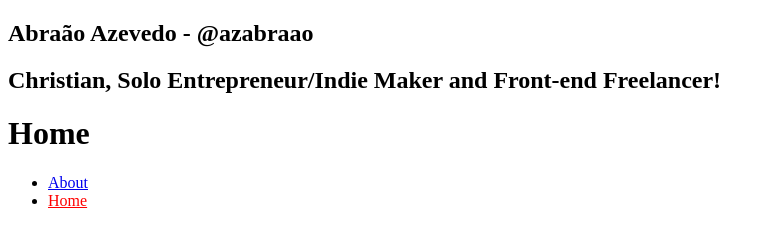
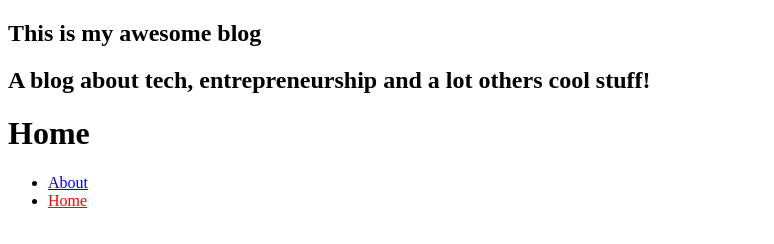
Before and after one commit to azabraao/gatsby-blog, a Gatsby site: page / in a window 1280 px wide. Shown: the whole page, without its empty margins (0-774 px from the left). Built offline with nearby package versions, Linux system fonts and the light colour scheme; Gatsby itself is replaced by a stand-in of ours.

Commit message:
use StaticQuery component for making graphql query

```diff
--- a/src/components/Profile/index.js
+++ b/src/components/Profile/index.js
@@ -1,13 +1,30 @@
 import React from "react"
+import { StaticQuery, graphql } from "gatsby"
 
 const Profile = () => {
   return (
-    <>
-      <h1>Abraão Azevedo - @azabraao</h1>
-      <h2>
-        Christian, Solo Entrepreneur/Indie Maker and Front-end Freelancer!
-      </h2>
-    </>
+    <StaticQuery
+      query={graphql`
+        query MySiteMetadata {
+          site {
+            siteMetadata {
+              title
+              description
+            }
+          }
+        }
+      `}
+      render={({
+        site: {
+          siteMetadata: { title, description },
+        },
+      }) => (
+        <div className="Profile-wrapper">
+          <h1>{title}</h1>
+          <h2>{description}</h2>
+        </div>
+      )}
+    />
   )
 }
 
```
